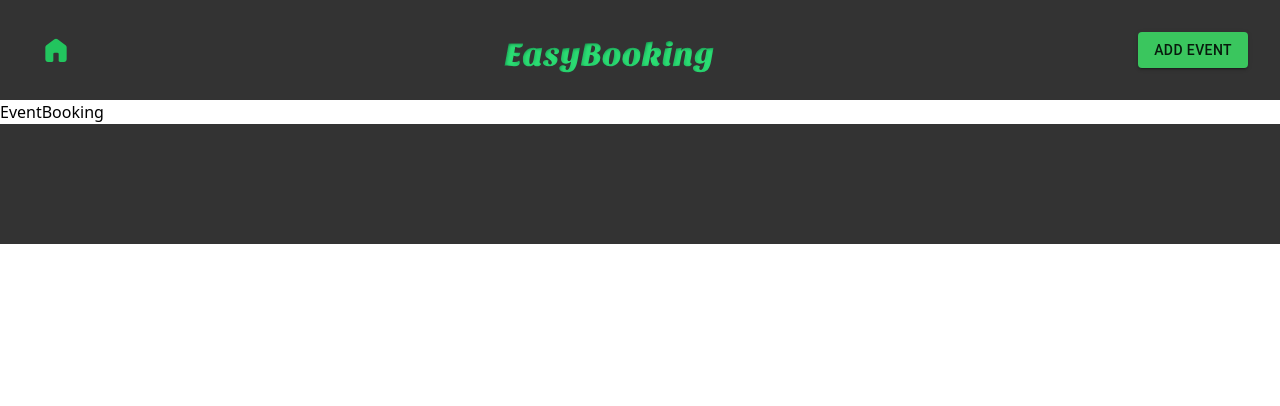
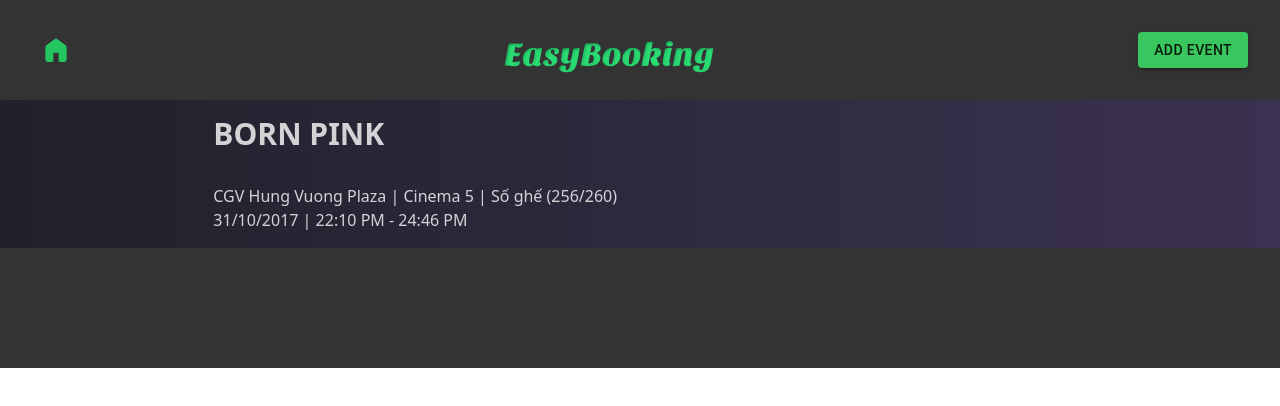
Before and after one commit to Huuduc2707/booking-app, a React (Create React App) app in the folder client/: page /events/1 in a window 1280 px wide. Shown: the top 406 px of the page. Built offline with nearby package versions, Linux system fonts and the light colour scheme.

Commit message:
for testing

```diff
--- a/client/src/components/AddEventButton.tsx
+++ b/client/src/components/AddEventButton.tsx
@@ -6,12 +6,13 @@
 import { DateTimePicker } from '@mui/x-date-pickers/DateTimePicker';
 import Select from 'react-select';
 import { Controller, useForm, SubmitHandler } from 'react-hook-form';
+import { placeholderCSS } from 'react-select/dist/declarations/src/components/Placeholder';
 
 interface FormData {
     eventName: string;
     liveDate: Date;
     eventLocation: string;
-    backdropImage: File | null;
+    backdropImage: string;
     categories: [{ label: string, value: string }];
     priceRange: { type: string, price: number }[];
 }
@@ -36,7 +37,7 @@
 
   const { register, control, handleSubmit } = useForm<FormData>({
     defaultValues: {
-        backdropImage: null
+        backdropImage: ''
     }
   })
 
@@ -79,7 +80,7 @@
                                 </Box>
                             )}
                         />
-                        <Controller
+                        {/* <Controller
                             name='backdropImage'
                             control={control}
                             render={({field}) => (
@@ -88,7 +89,8 @@
                                     <MuiFileInput {...field}/>
                                 </Box>
                             )}
-                        />
+                        /> */}
+                        <TextField variant='standard' {...register("backdropImage")} placeholder="Image..."/>
                     </Box>
                     <Controller
                         name="categories"
--- a/client/src/pages/EventBooking.tsx
+++ b/client/src/pages/EventBooking.tsx
@@ -2,7 +2,23 @@
 
 const EventBooking = () => {
   return (
-    <div>EventBooking</div>
+    <div>
+      <div className='event-info bg-gradient-to-r from-[#20212A] to-[#3B3251] text-white/80 py-4'>
+        <div className='content-box w-2/3 my-0 mx-auto'>
+          <div className='text-3xl font-bold mb-8'>BORN PINK</div>
+          <div>CGV Hung Vuong Plaza | Cinema 5 | Số ghế (256/260)</div>
+          <div> 31/10/2017 | 22:10 PM  - 24:46 PM </div>
+        </div>
+      </div>
+      <div className='seats-container content-box w-2/3'>
+        <div className='seat-states'>
+
+        </div>
+        <div className='payment-info'>
+
+        </div>
+      </div>
+    </div>
   )
 }
 
--- a/client/src/pages/LandingPage.tsx
+++ b/client/src/pages/LandingPage.tsx
@@ -9,8 +9,8 @@
       {eventList.map((event, index) => {
       return (
         <>
-          <Link className='h-fit' to={`/events/${event.id}`}>
-            <EventCard key={index} id={event.id} name={event.name} date={event.date} image_url={event.image_url} price={event.price} state={event.state} location={event.location} category={event.category}/>
+          <Link key={index} className='h-fit' to={`/events/${event.id}`}>
+            <EventCard id={event.id} name={event.name} date={event.date} image_url={event.image_url} price={event.price} state={event.state} location={event.location} category={event.category}/>
           </Link>
         </>
       )})}
```
